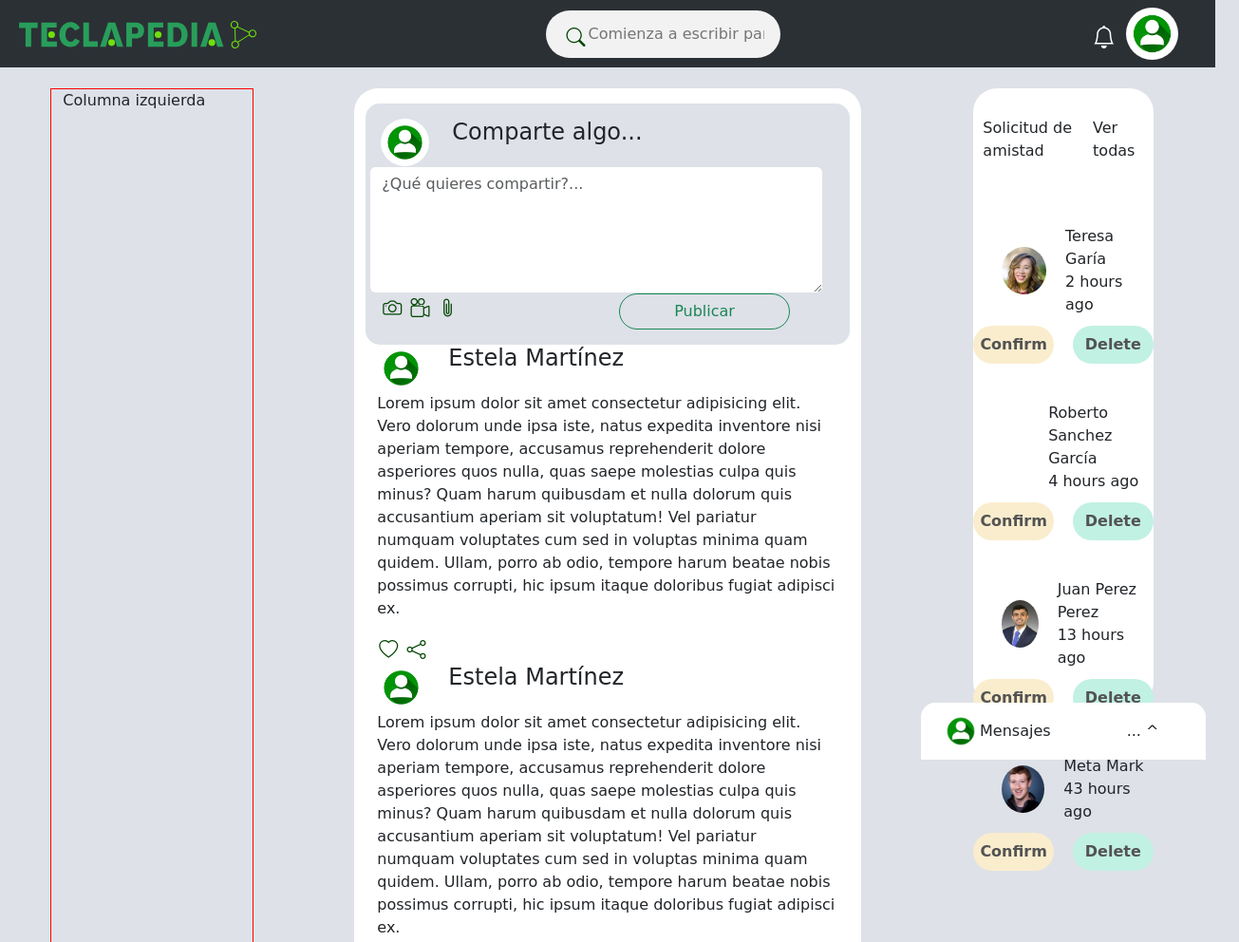
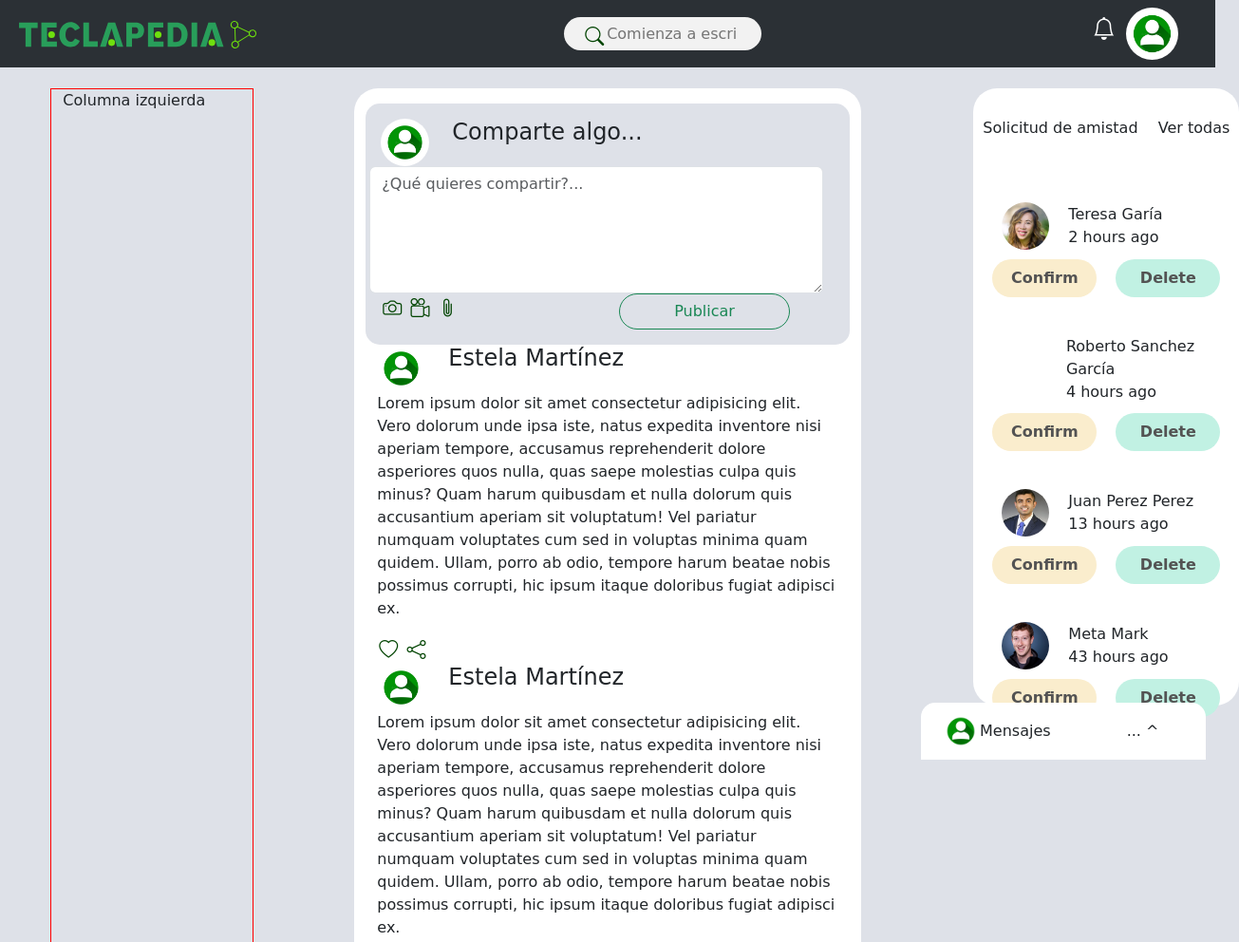
Before and after one commit to maxijayme/Equipo12, a plain HTML site: page main/index.html in a window 1280 px wide. Shown: the top 992 px of the page at 95% size, 1305 px wide, since content can reach past the window. Drawn offline with nearby package versions, Linux system fonts and the light colour scheme; a web font is replaced by a local one.

Commit message:
main: update col-der + search input

```diff
--- a/main/index.html
+++ b/main/index.html
@@ -16,10 +16,10 @@
                 <a class="navbar-brand">
                     <img src="../img/teclapedia_logo.svg" alt="Teclapedia" id="logo" >
                 </a>
-                <form class="d-flex" role="search">
+                <form class="d-flex" role="search" id="searchbar">
                     <div id="search-wrapper">
                         <i class="bi bi-search"></i>
-                        <input type="search" id="searchbar" placeholder="Comienza a escribir para buscar">
+                        <input type="search" id="search_input" placeholder="Comienza a escribir para buscar">
                     </div>
                 </form>
                 <div id="nav_profile" class="centrado_flex" >
@@ -28,10 +28,7 @@
                     </div>
                     <div>
                         <img src="./img/avatar.jpg"" alt="perfil">
-
                     </div>
-
-
                 </div>
             </div>
           </nav>
--- a/main/styles/styles.css
+++ b/main/styles/styles.css
@@ -68,26 +68,39 @@ body{
 
 /*search input*/
 
-
+#searchbar{
+    width: 25%;
+    min-width: 280px;
+    display: flex;
+    justify-content: center
+}
 
 #search-wrapper{
     position: relative;
+    width: 67%;
+    transition: 0.5s;
 }
 
-#searchbar{
-    height: 50px;
+#search_input{
+    height: 35px;
     width: 100%;
     border: none;
     border-radius: 25px;
     padding-left: 45px;
+    padding-right: 10px ;
     font-size: 12pt;
     background-color: #f2f2f2;
+}
+
+#search-wrapper:hover{
+    width: 100%;
+    transition: 0.5s;
 }
 
 header i {
     position: absolute;
     margin-left: 20px;
-    margin-top: 12px;
+    margin-top: 3px;
 }
 
 /*main*/
@@ -135,15 +148,12 @@ main{
     border-radius: 15px;
 }
 
-#funciones{
-
-}
-
 /*solicitudes de amistad*/
 
 .friend_request{
     height: 650px;
     width: 100%;
+    min-width: 280px;
     background-color: white;
     border-radius: 25px;
     display: flex;
@@ -259,7 +269,6 @@ main{
 
 /*Pie de pagina*/
 footer {
-    border: 1px solid red;
     width: 50%;
     justify-self: flex-end;
     font-family: 'Roboto'
```
